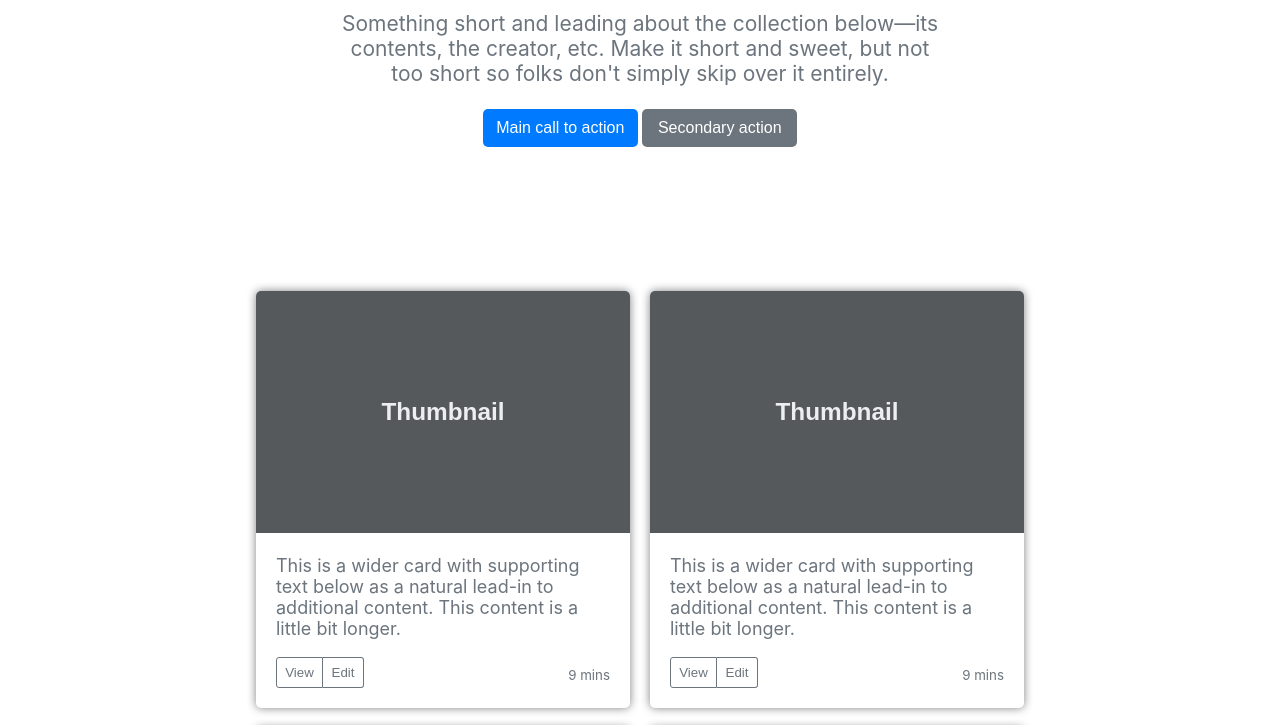
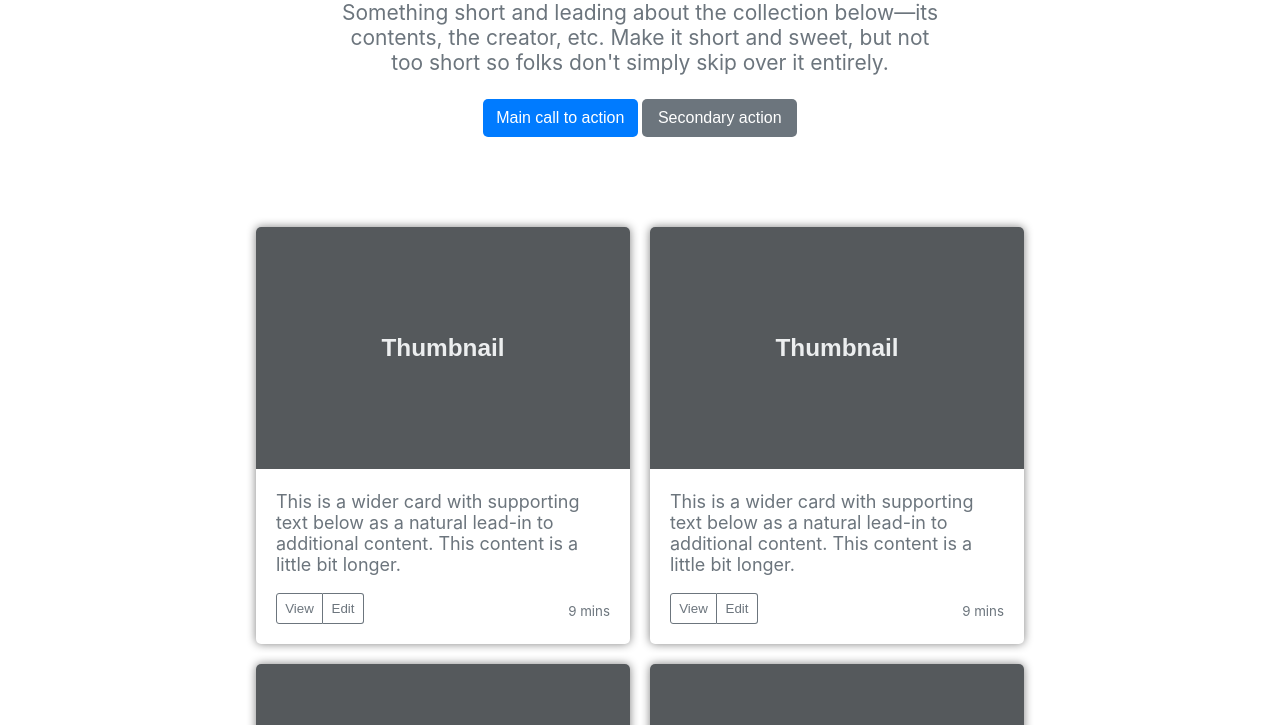
Before and after one commit to VanoVeryWonderful/VasyaProject, a plain HTML site: page index.html in a window 1280 px wide. Shown: the part 221-946 px from the top of the page. Drawn offline with Linux system fonts and the light colour scheme.

Commit message:
еще исправил

```diff
--- a/style.css
+++ b/style.css
@@ -67,28 +67,30 @@ filter: progid:DXImageTransform.Microsoft.gradient( startColorstr='#4c4c4c', end
 
 .container_one {
 	text-align: center;
-	margin-bottom: 144px;
-
 }
 
 .section_one {
 
 	font-size: 40px;
-	margin-top: 100px;
+	margin-top: 7%;
 }
 
 .flex_two {
 	display: flex;
 	justify-content: center;
+	margin-bottom: 8px;
 }
 
 .section_two {
-	width: 600px;
-	height: 90px;
+	display: block;
 	margin: 0;
 	font-size: 21px;
 	text-align: center;
 	color: #6c757d;
+	overflow: auto;
+	width: 600px;
+	margin-right: 10%;
+	margin-left: 10%;
 }
 
 .btn_o {
@@ -109,6 +111,7 @@ filter: progid:DXImageTransform.Microsoft.gradient( startColorstr='#4c4c4c', end
 
 .btn_one {
 	background-color: #007bff;
+	margin-top: 16px;
 }
 
 .btn_two {
@@ -117,10 +120,12 @@ filter: progid:DXImageTransform.Microsoft.gradient( startColorstr='#4c4c4c', end
 
 .card_all {
 	display: grid;
-	 	grid-template-columns: repeat(auto-fill, minmax(300px, 1fr));
-	 	grid-gap: 20px;
-	 	justify-items: center;
-	 	padding: 0 20% 0 20%;
+	grid-template-columns: repeat(auto-fill, minmax(300px, 1fr));
+	grid-gap: 20px;
+	justify-items: center;
+	padding: 7% 0 7% 0;
+	margin-right: 20%;
+	margin-left: 20%;
 }
 
 .grid_one img {
@@ -201,7 +206,6 @@ filter: progid:DXImageTransform.Microsoft.gradient( startColorstr='#4c4c4c', end
 }
 
 .foot_one {
-	margin-top: 90px;
 	color: #6c757d;
 	font-size: 18px;
 }
```
